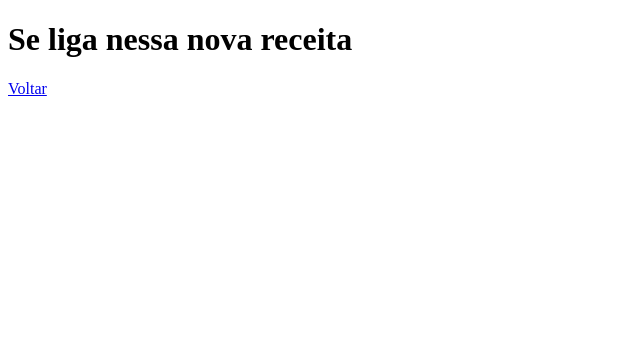
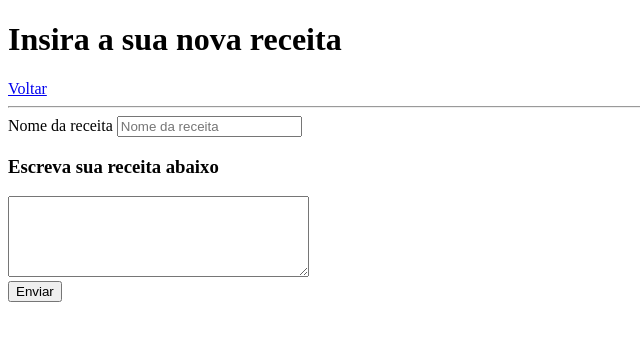
Before and after one commit to brnd09/ovo27082023, a plain HTML site: page receita.html in a window 1280 px wide. Shown: the whole page, without its empty margins (0-640 px from the left). Drawn offline with Linux system fonts and the light colour scheme.

Commit message:
Add files via upload

```diff
--- a/receita.html
+++ b/receita.html
@@ -1,13 +1,27 @@
 <!DOCTYPE html>
 <html lang="en">
+
 <head>
     <meta charset="UTF-8">
     <meta http-equiv="X-UA-Compatible" content="IE=edge">
     <meta name="viewport" content="width=device-width, initial-scale=1.0">
     <title>Nova receita</title>
 </head>
+
 <body>
-    <h1>Se liga nessa nova receita</h1>
+    <h1>Insira a sua nova receita</h1>
     <a href="index.html">Voltar</a>
+    <hr>
+    <div>
+        <form action="">
+            <label for="">Nome da receita</label>
+            <input type="text" placeholder="Nome da receita">
+            <h3>Escreva sua receita abaixo</h3>
+            <textarea name="" id="" cols="35" rows="5"></textarea><br>
+            <button>Enviar</button>
+        </form>
+    </div>
+
 </body>
+
 </html>
```
